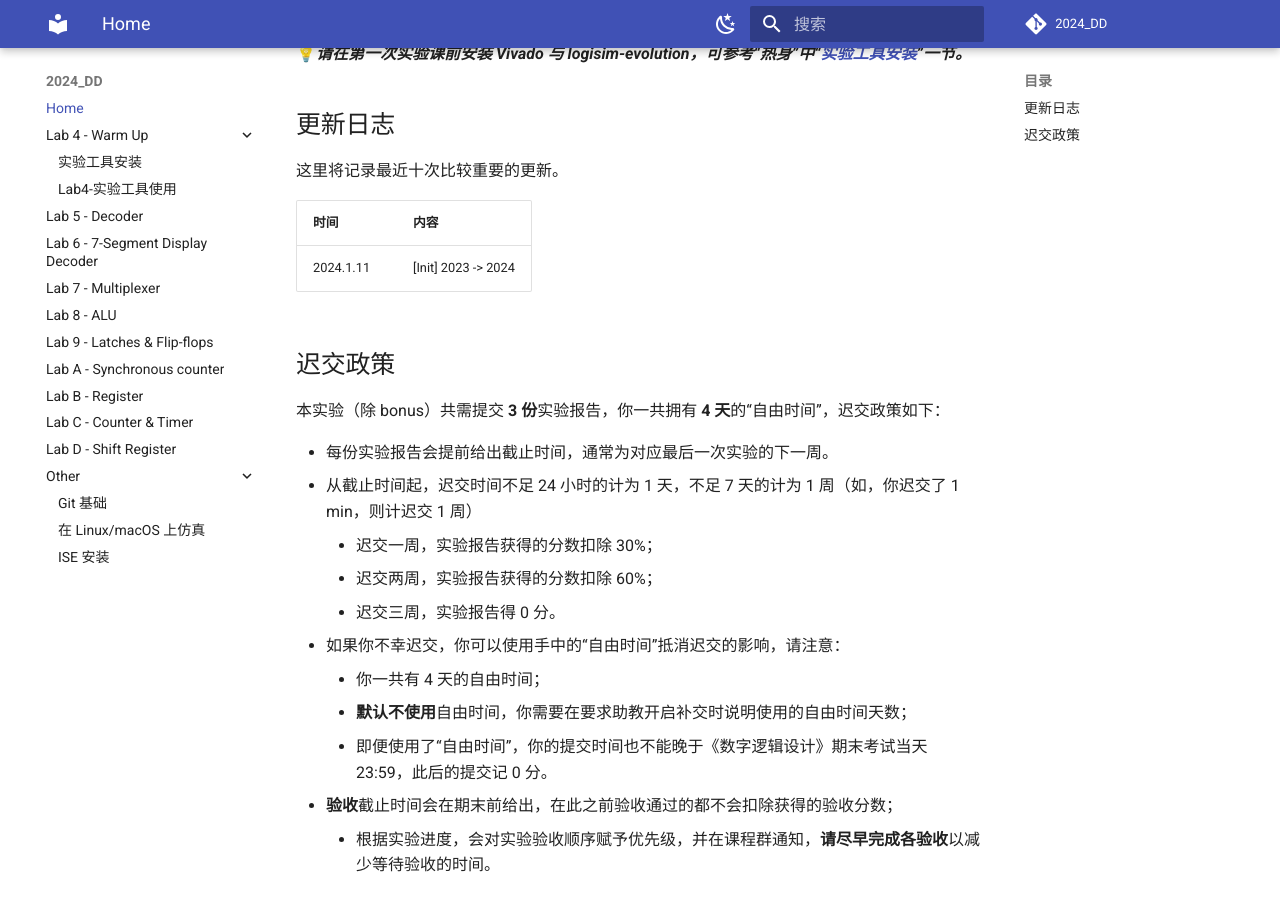
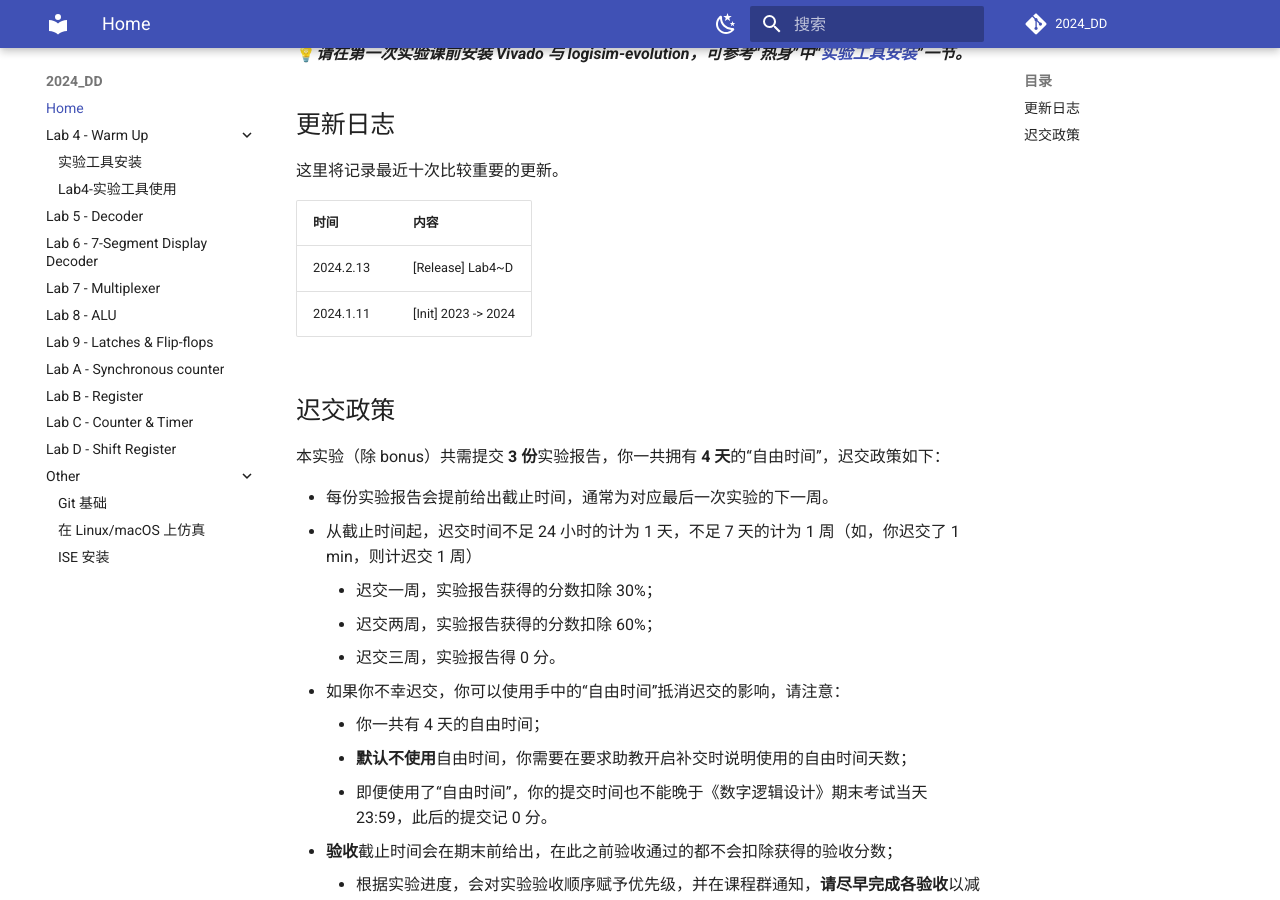
Before and after one commit to Guahao31/2024_DD, an MkDocs documentation site: the page built from docs/index.md, in a window 1280 px wide and 900 px high, scrolled down 458 px. Built offline with MkDocs 1.6.1 and Material for MkDocs 9.7.7, drawn with Linux system fonts in a browser that asks for light colours; a script that is not in the unit is left out; comment, search, counter and statistics services are not loaded.

Commit message:
release: index

```diff
--- a/docs/index.md
+++ b/docs/index.md
@@ -20,6 +20,7 @@
 
 | 时间 | 内容 |
 | --- | :------------------------------------ |
+| 2024.2.13 | [Release] Lab4~D |
 | 2024.1.11 | [Init] 2023 -> 2024 |
 <!-- 格式如下： -->
 <!-- 有超过十次的更新，需要将旧的更新注释，而非删除 -->
```
